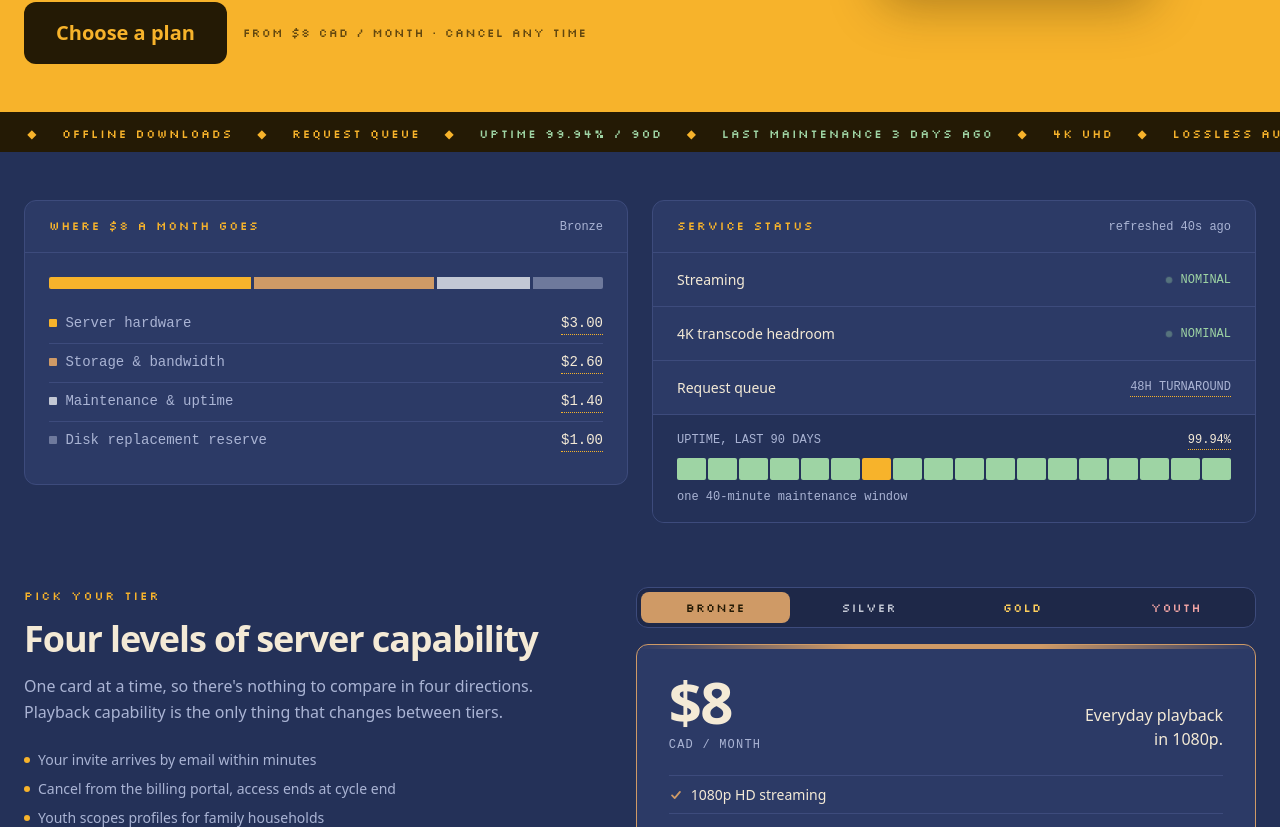
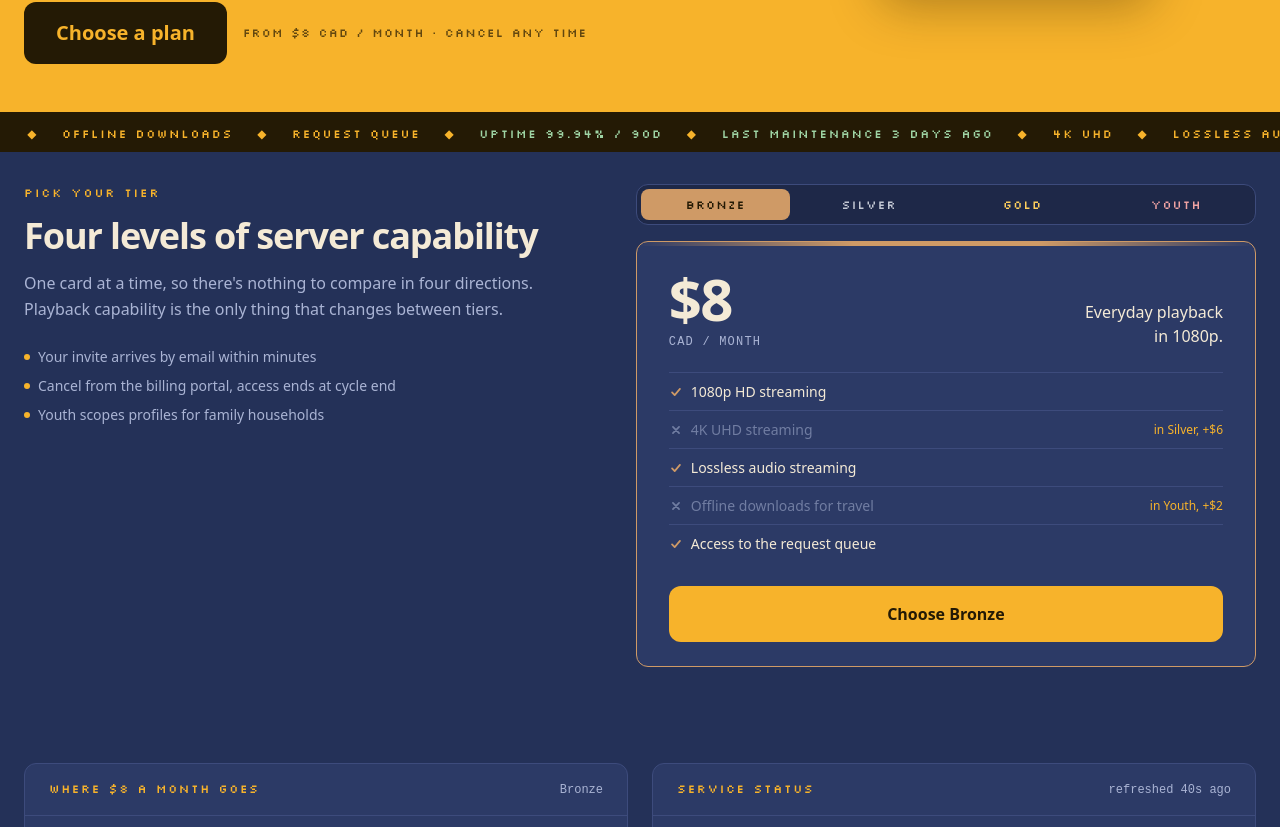
Before and after one commit to codebend3r/wizteros, a React (Vite) app in the folder apps/admin-portal/: page / in a window 1280 px wide. Shown: the part 473-1300 px from the top of the page. Built offline with nearby package versions, Linux system fonts and the light colour scheme; no server answers; a web font is replaced by a local one.

Commit message:
WZ: Move the tier switcher above the cost ledger
- pick your tier is now the second section on the landing page, straight after the hero
- the hidden /annual preview follows the same order so it keeps matching the live page

```diff
--- a/apps/admin-portal/src/App.tsx
+++ b/apps/admin-portal/src/App.tsx
@@ -1,7 +1,7 @@
 import { AdminLoginButton } from '@/components/AdminLoginButton/AdminLoginButton'
 import { Hero } from '@/components/Hero/Hero'
+import { Pricing } from '@/components/Pricing/Pricing'
 import { StatusBoard } from '@/components/StatusBoard/StatusBoard'
-import { Pricing } from '@/components/Pricing/Pricing'
 import { Support } from '@/components/Support/Support'
 import { Footer } from '@/components/Footer/Footer'
 import { fromPrice } from '@/lib/billing'
@@ -21,8 +21,8 @@ export const App = () => {
         memberUrl={siteConfig.memberUrl}
         fromPrice={fromPrice({ tiers: siteConfig.tiers, cadence })}
       />
+      <Pricing tiers={siteConfig.tiers} />
       <StatusBoard tiers={siteConfig.tiers} />
-      <Pricing tiers={siteConfig.tiers} />
       <Support items={siteConfig.supportItems} />
       <Footer memberUrl={siteConfig.memberUrl} billingPortalUrl={siteConfig.billingPortalUrl} />
     </main>
--- a/apps/admin-portal/src/pages/AnnualPreview/AnnualPreview.tsx
+++ b/apps/admin-portal/src/pages/AnnualPreview/AnnualPreview.tsx
@@ -105,8 +105,8 @@ const AnnualPreviewPage = () => {
         memberUrl={siteConfig.memberUrl}
         fromPrice={fromPrice({ tiers: siteConfig.tiers, cadence })}
       />
+      <Pricing tiers={siteConfig.tiers} preview />
       <StatusBoard tiers={siteConfig.tiers} />
-      <Pricing tiers={siteConfig.tiers} preview />
       <Support items={siteConfig.supportItems} />
       <PreviewNotes />
       <Footer memberUrl={siteConfig.memberUrl} billingPortalUrl={siteConfig.billingPortalUrl} />
```
